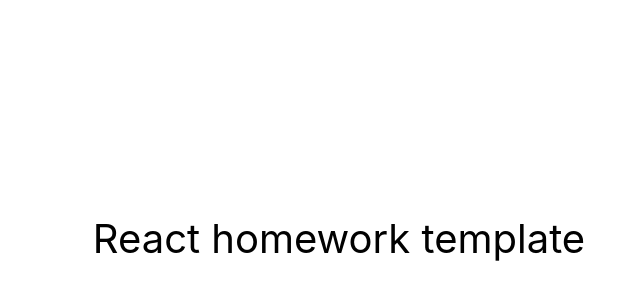
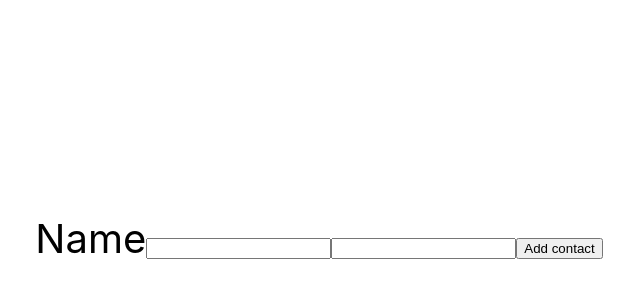
Before and after one commit to DawidKrupski/goit-react-hw-02-phonebook, a React (Create React App) app: page / in a window 1280 px wide. Shown: the part 162-462 px from the top of the page, without its empty margins (301-941 px from the left). Built offline with nearby package versions, Linux system fonts and the light colour scheme.

Commit message:
task #1-3

```diff
--- a/src/components/App.jsx
+++ b/src/components/App.jsx
@@ -1,3 +1,6 @@
+import { Contacts } from './Contacts/Contacts';
+// import { ContactList } from './ContactList/ContactList';
+
 export const App = () => {
   return (
     <div
@@ -7,10 +10,10 @@
         justifyContent: 'center',
         alignItems: 'center',
         fontSize: 40,
-        color: '#010101'
+        color: '#010101',
       }}
     >
-      React homework template
+      <Contacts />
     </div>
   );
 };
--- /dev/null
+++ b/src/components/ContactList/ContactList.js
@@ -0,0 +1,14 @@
+import React from 'react';
+import PropTypes from 'prop-types';
+
+export class ContactList extends React.Component {
+  render() {
+    const contact = this.props;
+    return (
+      <li>
+        {contact.contact.name}: {contact.contact.number}
+        {/* <button> Delete</button> */}
+      </li>
+    );
+  }
+}
--- /dev/null
+++ b/src/components/Contacts/Contacts.js
@@ -0,0 +1,72 @@
+import React from 'react';
+import PropTypes from 'prop-types';
+import { ContactList } from 'components/ContactList/ContactList';
+
+export class Contacts extends React.Component {
+  state = { contacts: [], name: '', number: '' };
+
+  newContact = evt => {
+    this.setState({
+      name: evt.target.value,
+    });
+  };
+
+  newNumber = evt => {
+    this.setState({
+      number: evt.target.value,
+    });
+  };
+
+  addContact = evt => {
+    evt.preventDefault();
+    const { contacts } = this.state;
+    const lastid =
+      contacts.length > 0
+        ? Math.max(...contacts.map(contact => contact.id))
+        : 0;
+    this.setState(state => ({
+      contacts: state.contacts.concat({
+        name: state.name,
+        number: state.number,
+        id: lastid + 1,
+      }),
+      name: '',
+      number: '',
+    }));
+    // console.log(this.state);
+  };
+
+  render() {
+    return (
+      <>
+        <label>Name</label>
+        <form onSubmit={this.addContact}>
+          <input
+            value={this.state.name}
+            onChange={this.newContact}
+            type="text"
+            name="name"
+            pattern="^[a-zA-Zа-яА-Я]+(([' -][a-zA-Zа-яА-Я ])?[a-zA-Zа-яА-Я]*)*$"
+            title="Name may contain only letters, apostrophe, dash and spaces. For example Adrian, Jacob Mercer, Charles de Batz de Castelmore d'Artagnan"
+            required
+          />
+          <input
+            value={this.state.number}
+            onChange={this.newNumber}
+            type="tel"
+            name="number"
+            pattern="\+?\d{1,4}?[-.\s]?\(?\d{1,3}?\)?[-.\s]?\d{1,4}[-.\s]?\d{1,4}[-.\s]?\d{1,9}"
+            title="Phone number must be digits and can contain spaces, dashes, parentheses and can start with +"
+            required
+          />
+          <button type="submit">Add contact</button>
+        </form>
+        <ul>
+          {this.state.contacts.map((contact, index) => (
+            <ContactList contact={contact} key={index} />
+          ))}
+        </ul>
+      </>
+    );
+  }
+}
```
